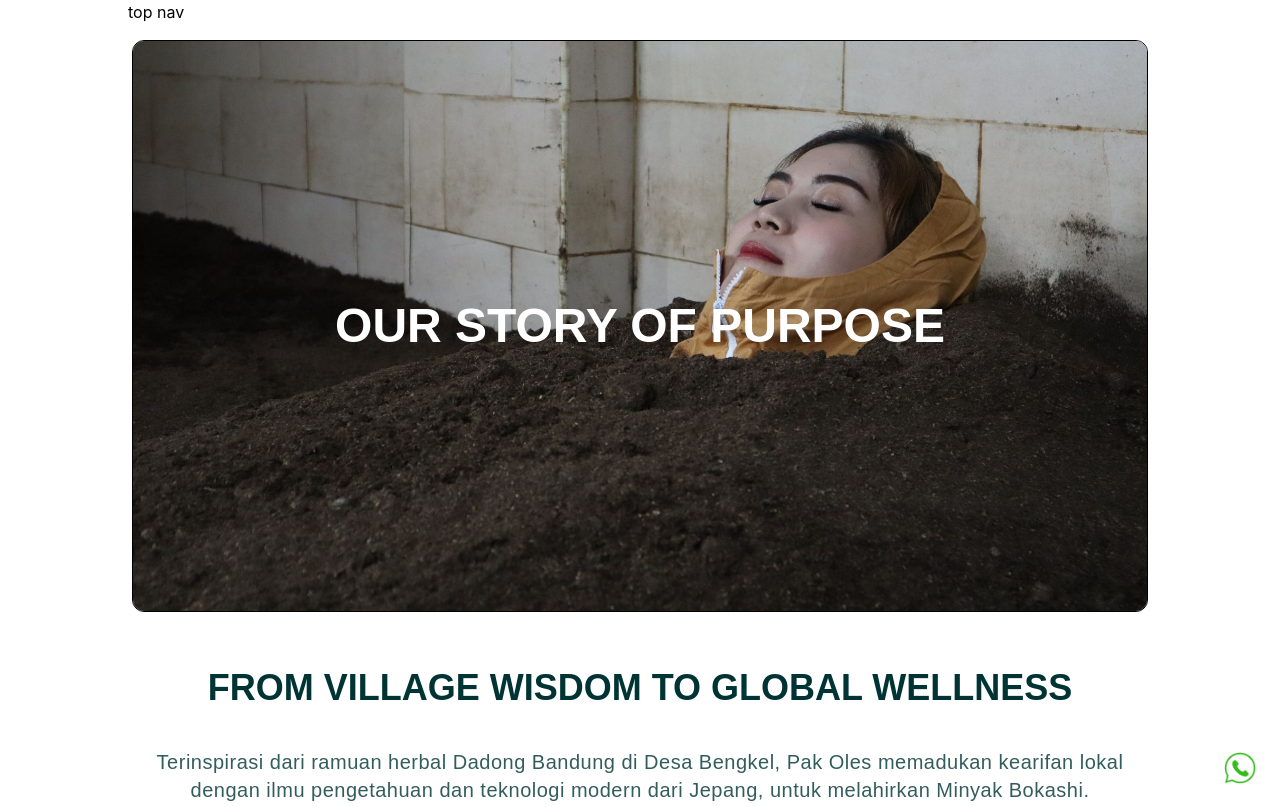
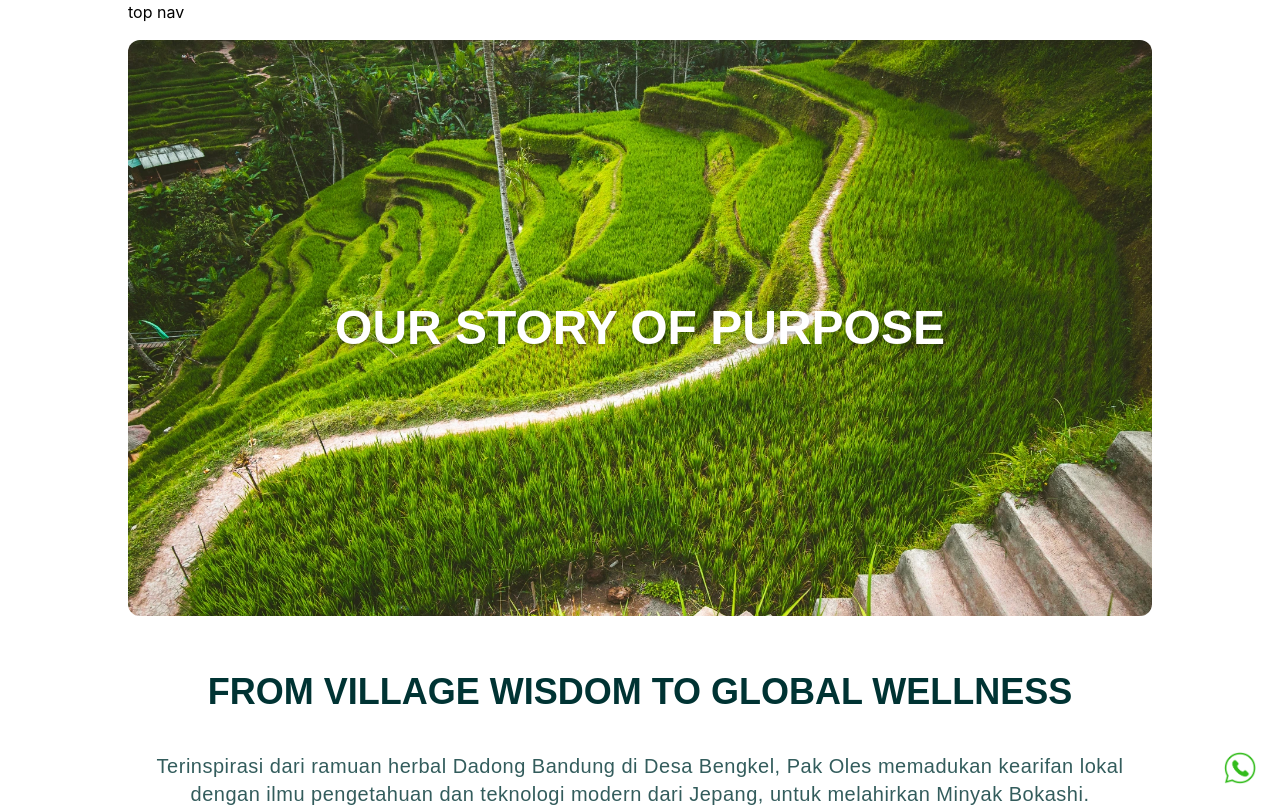
Before and after one commit to idambaliharyono/bokashi-landing-page, a SvelteKit app: page /about-us in a window 1280 px wide. Shown: the top 807 px of the page. Built offline with nearby package versions, Linux system fonts and the light colour scheme.

Commit message:
some about us pictures

```diff
--- a/src/lib/components/Hero.svelte
+++ b/src/lib/components/Hero.svelte
@@ -4,35 +4,30 @@
 		src = '',
 		alt = 'hero section',
 		overlayOpacity = 'black/50',
-		gradientDirection = 'to-b',
 		aspectRatio = 'video',
 		rounded = 'xl',
-		border = true,
+		border = false,
 		children
 	} = $props();
+	const imageClass = `aspect-video w-full rounded-xl rounded-4xl `;
 </script>
 
-<section class="px-1">
+<section class="w-full">
 	<div
-		class="relative aspect-{aspectRatio} w-full overflow-hidden rounded-{rounded} {border
+		class="relative aspect-{aspectRatio} overflow-hidden rounded-{rounded} {border
 			? 'border border-black'
 			: ''}"
 	>
-		<img
-			{src}
-			{alt}
-			class="[&>img]:absolute [&>img]:inset-0 [&>img]:h-full [&>img]:w-full [&>img]:object-cover [&>img]:object-center [&>picture]:absolute [&>picture]:inset-0 [&>picture]:h-full [&>picture]:w-full"
-		/>
+		<img {src} {alt} class="absolute aspect-{aspectRatio} rounded-{rounded} scale-110" />
 
-		<div
-			class="absolute inset-0 bg-gradient-to-{gradientDirection} from-transparent to-{overlayOpacity}"
-		></div>
+		<div class="absolute inset-0 from-transparent to-{overlayOpacity}"></div>
 
-		<!-- Slot for custom content -->
 		<div
 			class="absolute inset-0 z-10 flex items-center justify-center text-center font-heading text-5xl leading-tight font-bold text-white"
 		>
-			{@render children?.()}
+			<h3 class="text-shadow-lg">
+				{@render children?.()}
+			</h3>
 		</div>
 	</div>
 </section>
--- a/src/routes/about-us/+page.svelte
+++ b/src/routes/about-us/+page.svelte
@@ -1,13 +1,27 @@
 <script lang="ts">
 	import Hero from '$lib/components/Hero.svelte';
 	import verticalPlaceholder from '$lib/assets/placeholder-portrait-9-16.jpg';
-	import hero from '$lib/assets/slides3.jpg';
 	import CenterText from '$lib/components/CenterText.svelte';
 	import placeholder1 from '$lib/assets/27002.jpg';
 	import placeholder2 from '$lib/assets/5563.jpg';
 	import placeholderPhone from '$lib/assets/placeholder-portrait-9-16.jpg';
 	import Button from '$lib/components/Button.svelte';
 	import LgContainer from '$lib/components/LgContainer.svelte';
+
+	// images etc
+	import hero from '$lib/assets/2. ABOUT US- Story of purpose/Webp-minus csr/OUR STORY  OF PURPOSE.webp';
+	import IntegrasiTeknologiJepangPic from '$lib/assets/2. ABOUT US- Story of purpose/Webp-minus csr/OUR STORY  OF PURPOSE.webp';
+	import DadongBandungPic from '$lib/assets/2. ABOUT US- Story of purpose/Webp-minus csr/EM TECHNOLOGY IN INDONESIA.webp';
+	import MobPic from '$lib/assets/2. ABOUT US- Story of purpose/Webp-minus csr/High Quality, Science-Backed Products.webp';
+
+	import ImageVertical1 from '$lib/assets/2. ABOUT US- Story of purpose/Webp-minus csr/1.webp';
+	import ImageVertical2 from '$lib/assets/2. ABOUT US- Story of purpose/Webp-minus csr/2.webp';
+	import ImageVertical3 from '$lib/assets/2. ABOUT US- Story of purpose/Webp-minus csr/3.webp';
+
+	import ImpactPic1 from '$lib/assets/2. ABOUT US- Story of purpose/Webp-minus csr/High Quality, Science-Backed Products.webp';
+	import ImpactPic2 from '$lib/assets/2. ABOUT US- Story of purpose/Webp-minus csr/High Quality, Science-Backed Products.webp';
+	import ImpactPic3 from '$lib/assets/2. ABOUT US- Story of purpose/Webp-minus csr/High Quality, Science-Backed Products.webp';
+	import ImpactPic4 from '$lib/assets/2. ABOUT US- Story of purpose/Webp-minus csr/High Quality, Science-Backed Products.webp';
 
 	const heroNumbers = [
 		{
@@ -27,17 +41,17 @@
 		{
 			index: 1,
 			subtitle: 'Coconut Oil',
-			image: placeholder1
+			image: ImageVertical1
 		},
 		{
 			index: 2,
 			subtitle: 'Coconut Oil',
-			image: placeholderPhone
+			image: ImageVertical2
 		},
 		{
 			index: 3,
 			subtitle: 'Coconut Oil',
-			image: placeholder2
+			image: ImageVertical3
 		}
 	];
 
@@ -96,7 +110,7 @@
     grid-cols-3 gap-2 p-1 lg:mt-4 lg:gap-12 lg:px-10"
 	>
 		{#each heroNumbers as item}
-			<div class="rounded-2xl bg-secondary px-4 py-4 text-center text-primary lg:px-14 lg:py-12">
+			<div class="mi rounded-2xl bg-secondary px-4 py-4 text-center text-primary lg:px-14 lg:py-12">
 				<h4 class="text-xl font-bold lg:text-3xl">{item.number}+</h4>
 				<p class="lg:mt-2 lg:text-xl">{item.body}</p>
 			</div>
@@ -104,7 +118,7 @@
 	</div>
 	<CenterText heading="OUR JOURNEY" headingSizeDesktop="3xl" headingSizeMobile="xl" />
 	<img
-		src={verticalPlaceholder}
+		src={DadongBandungPic}
 		alt="Dadong Bandung"
 		class="mx-auto aspect-2/3 w-sm
   lg:aspect-square lg:w-2xl"
@@ -121,7 +135,7 @@
 	</div>
 	<div class="bg-primary px-3 py-4 lg:px-0 lg:py-12">
 		<img
-			src={verticalPlaceholder}
+			src={IntegrasiTeknologiJepangPic}
 			alt="Integrasi Teknologi Jepang"
 			class="mx-auto aspect-3/4 w-sm rounded-3xl lg:aspect-square lg:w-2xl"
 		/>
@@ -139,7 +153,7 @@
 	</div>
 	<div class="px-3 py-4">
 		<img
-			src={verticalPlaceholder}
+			src={MobPic}
 			alt="Integrasi Teknologi Jepang"
 			class="mx-auto aspect-3/4 w-sm rounded-3xl
     lg:aspect-square lg:w-2xl"
```
Also changed, not shown: src/lib/assets/2. ABOUT US- Story of purpose/Webp-minus csr/EM TECHNOLOGY IN INDONESIA.webp (renamed from src/lib/assets/2. ABOUT US- Story of purpose/Webp-minus csr/#1 EM TECHNOLOGY IN INDONESIA.webp).
